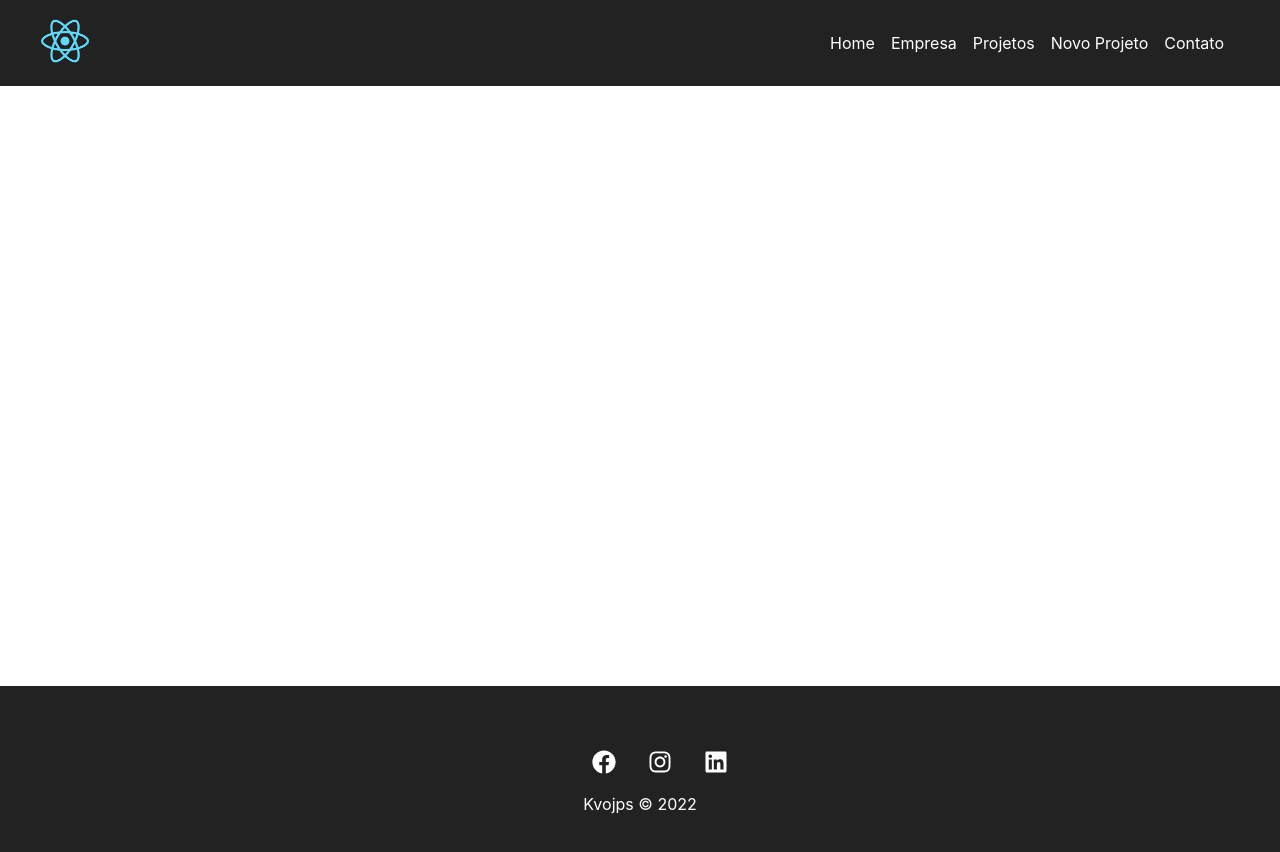
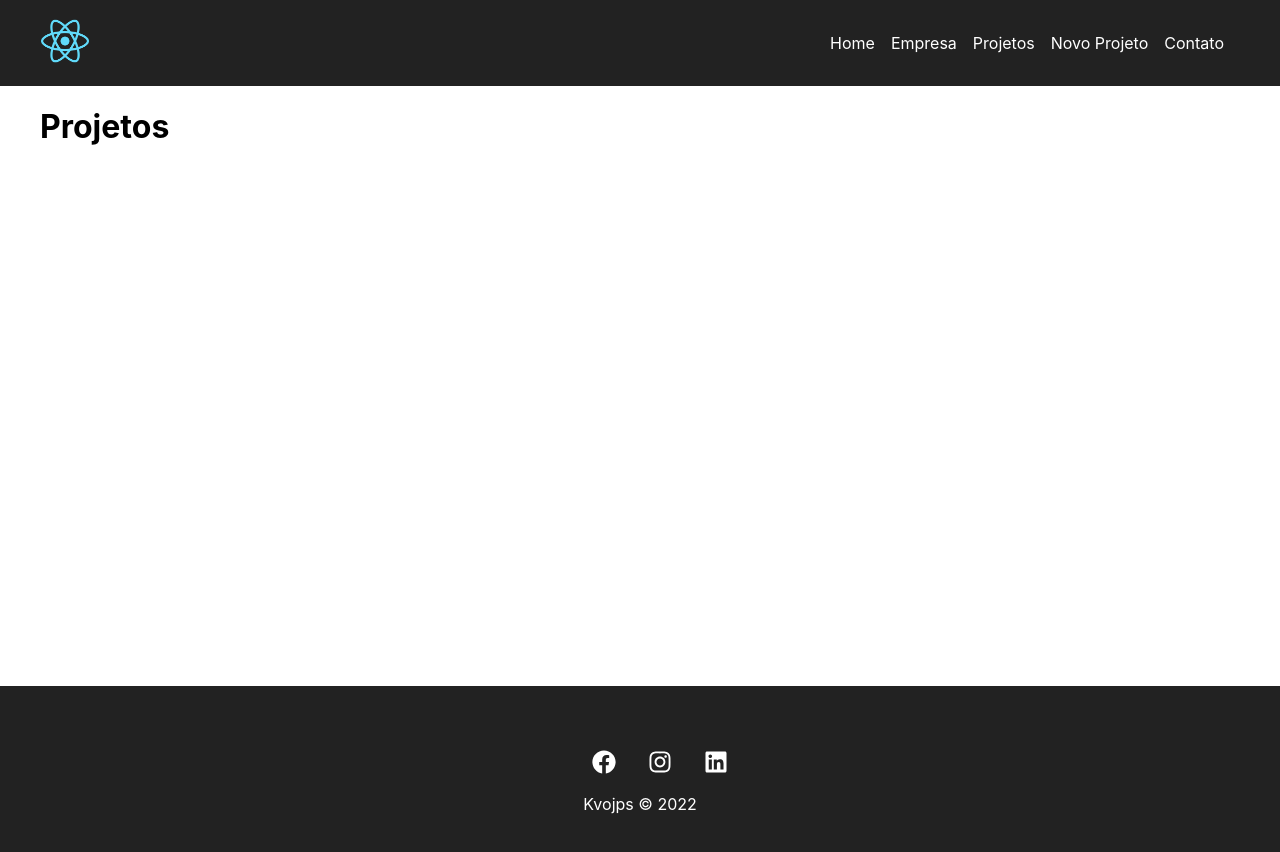
Before and after one commit to kvojps/gerenciador-projetos-react, a React (Create React App) app: page /projects in a window 1280 px wide. Shown: the top 852 px of the page. Built offline with nearby package versions, Linux system fonts and the light colour scheme.

Commit message:
corrigindo erros na barra de navegação

```diff
--- a/src/components/layout/Navbar.module.css
+++ b/src/components/layout/Navbar.module.css
@@ -1,5 +1,5 @@
 .navbar {
-    display: lex;
+    display: flex;
     justify-content: space-between;
     background-color: #222;
     padding: 1em;
--- a/src/components/pages/Projects.js
+++ b/src/components/pages/Projects.js
@@ -1,7 +1,7 @@
 function Projects() {
     return(
         <div>
-
+            <h1>Projetos</h1>
         </div>
     )
 }
```
